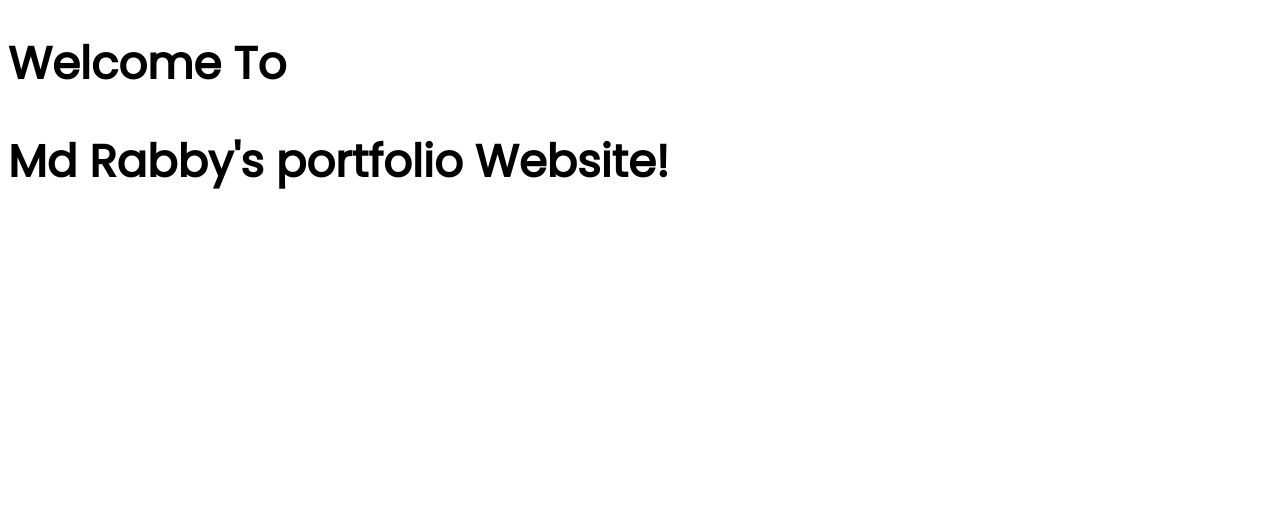
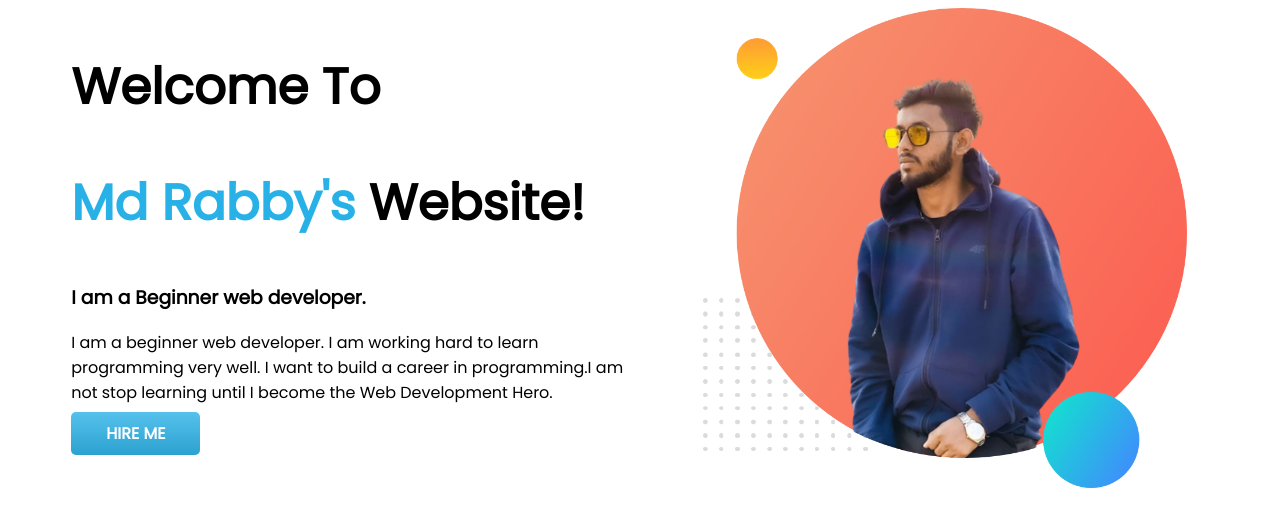
Before and after one commit to rabby159/developer-portfolio, a plain HTML site: page index.html in a window 1280 px wide. Drawn offline with Linux system fonts and the light colour scheme.

Commit message:
many think

```diff
--- a/index.html
+++ b/index.html
@@ -11,7 +11,17 @@
     <link rel="stylesheet" href="style.css">
 </head>
 <body>
-    <h1>Welcome To</h1>
-    <h1>Md Rabby's portfolio Website!</h1>
+    <section>
+        <div class="half-width">
+            <h1>Welcome To</h1>
+        <h1><span class="orange-color">Md Rabby's</span> Website!</h1>
+        <h3>I am a Beginner web developer.</h3>
+        <p>I am a beginner web developer. I am working hard to learn programming very well. I want to build a career in programming.I am not stop learning until I become the Web Development Hero.</p>
+        <a class="link-button" target="_blank" href="https://www.linkedin.com/in/md-rabby-a583a51aa/">HIRE ME</a>
+        </div>
+        <div class="half-width">
+            <img src="images/rabbyportfolio.png" alt="">
+        </div>
+    </section>
 </body>
 </html>
--- a/style.css
+++ b/style.css
@@ -2,5 +2,29 @@ body{
     font-family: 'Poppins', sans-serif;
 }
 h1{
-    font-size: 45px;
+    font-size: 50px;
 }
+
+
+.orange-color{
+    color: rgba(10, 166, 228, 0.877);
+}
+section{
+    display: flex;
+}
+.half-width{
+    width: 50%;
+    padding-left: 5%;
+}
+.half-width img{
+    width: 85%;
+}
+.link-button{
+    color: white;
+    font-weight: 700;
+    text-decoration: none;
+    background-image: linear-gradient(rgba(84, 193, 236, 0.993),rgba(15, 148, 201, 0.877) );
+    padding: 10px 35px;
+    border-radius: 5px;
+
+}
```
